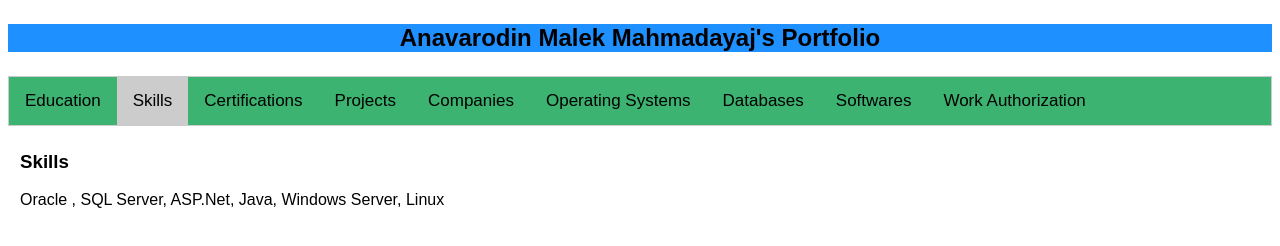
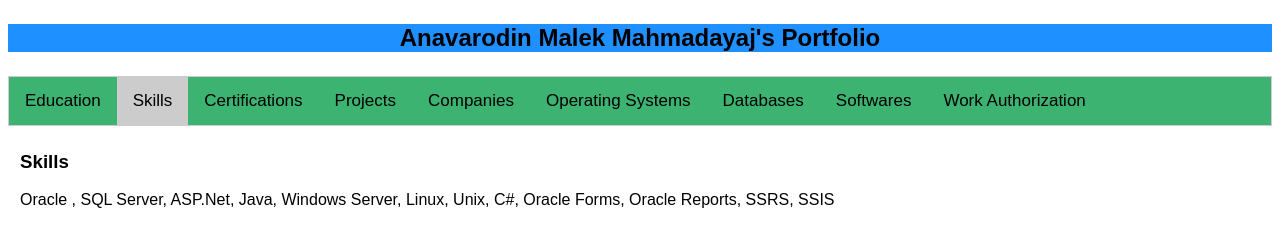
Before and after one commit to Ayajmalek/AnavarodinMalekPortfolio, a plain HTML site: page index.html in a window 1280 px wide. Both pictures are taken after a click on the button "Skills". Drawn offline with Linux system fonts and the light colour scheme.

Commit message:
Update index.html

```diff
--- a/index.html
+++ b/index.html
@@ -71,7 +71,6 @@ body {font-family: Arial;}
   <button class="tablinks" onclick="openCity(event, 'Immigration')">Work Authorization</button>
 
 
-
 </div>
 
 <div id="Education" class="tabcontent">
@@ -86,7 +85,7 @@ body {font-family: Arial;}
 
 <div id="Skills" class="tabcontent">
   <h3>Skills</h3>
-  <p>Oracle , SQL Server, ASP.Net, Java, Windows Server, Linux</p>
+  <p>Oracle , SQL Server, ASP.Net, Java, Windows Server, Linux, Unix, C#, Oracle Forms, Oracle Reports, SSRS, SSIS</p>
 </div>
 
 <div id="Certifications" class="tabcontent">
```
